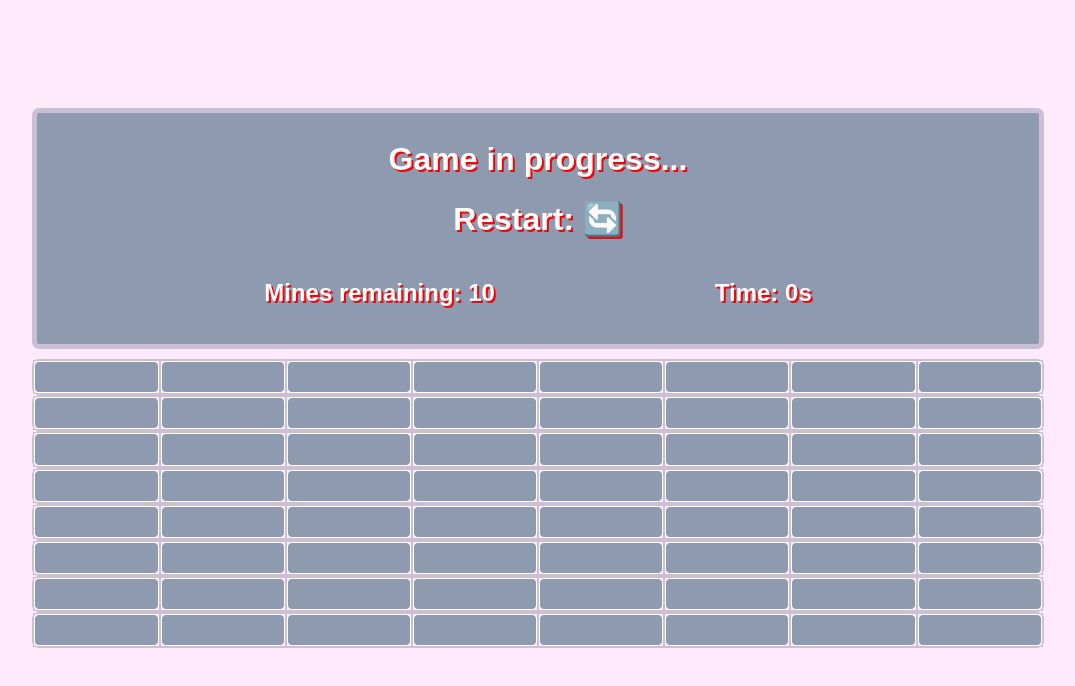
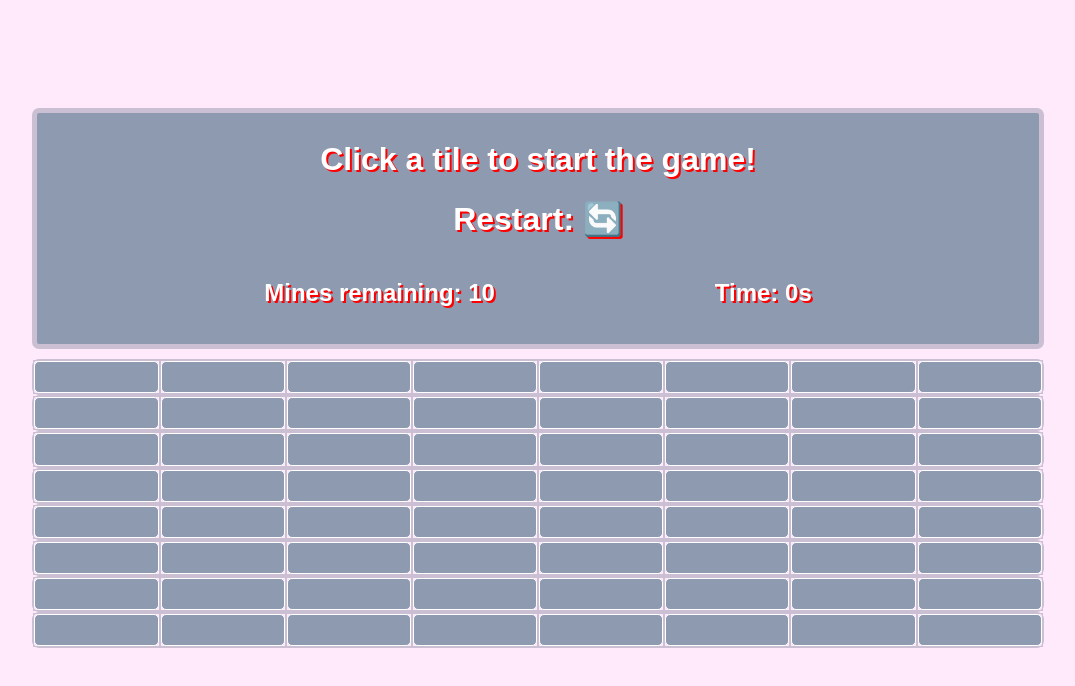
Before and after one commit to Domlr/minesweeper, a React (Create React App) app: page / in a window 1280 px wide. Shown: the top 686 px of the page, without its empty margins (102-1177 px from the left). Built offline with nearby package versions, Linux system fonts and the light colour scheme.

Commit message:
change status message when game hasn't started

```diff
--- a/src/components/Board.tsx
+++ b/src/components/Board.tsx
@@ -17,6 +17,7 @@ type BoardProps = {
 };
 
 enum GameStatus {
+  Start = "Click a tile to start the game!",
   Lose = "You lost, try again?",
   Win = "Congrats you win! Try again?",
   InProgress = "Game in progress...",
@@ -25,7 +26,7 @@ enum GameStatus {
 
 const Board: React.FC<BoardProps> = ({ height, width, mines }) => {
   const [boardData, setBoardData] = useState<CellType[][]>([]);
-  const [gameStatus, setGameStatus] = useState<string>(GameStatus.InProgress);
+  const [gameStatus, setGameStatus] = useState<string>(GameStatus.Start);
   const [mineCount, setMineCount] = useState<number>(mines);
   const [firstClick, setFirstClick] = useState(true);
   const [timer, setTimer] = useState<number>(0);
@@ -51,6 +52,10 @@ const Board: React.FC<BoardProps> = ({ height, width, mines }) => {
     return () => clearInterval(intervalId);
   }, [firstClick, gameStatus]);
 
+  useEffect(() => {
+    !firstClick && setGameStatus(GameStatus.InProgress);
+  }, [firstClick]);
+
   const revealBoard = useCallback(
     (
       boardData: CellType[][],
@@ -70,7 +75,7 @@ const Board: React.FC<BoardProps> = ({ height, width, mines }) => {
   const resetGame = useCallback(() => {
     const data = initBoardData(height, width, mines);
     setBoardData(data);
-    setGameStatus(GameStatus.InProgress);
+    setGameStatus(GameStatus.Start);
     setMineCount(mines);
     setFirstClick(true);
     setTimer(0);
```
